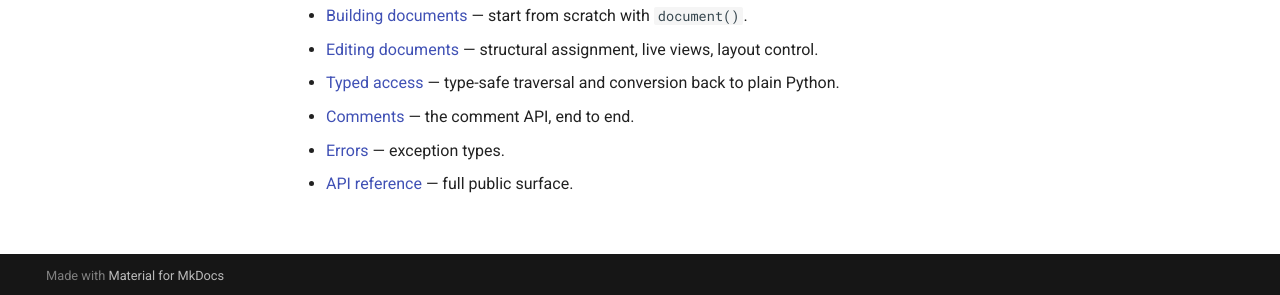
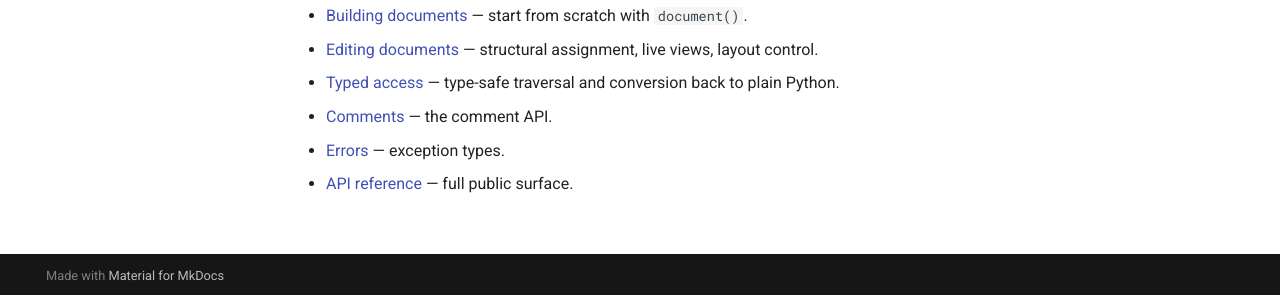
Before and after one commit to dimbleby/toml-edit, an MkDocs documentation site: the page built from docs/index.md, in a window 1280 px wide. Shown: the part 602-897 px from the top of the page. Built offline with MkDocs 1.6.1 and Material for MkDocs 9.7.7, drawn with Linux system fonts in a browser that asks for light colours; comment, search, counter and statistics services are not loaded.

Commit message:
trim docs

```diff
--- a/docs/index.md
+++ b/docs/index.md
@@ -22,6 +22,6 @@ print(tomlrt.dumps(doc))   # comments and layout are preserved
 - [Building documents](building.md) — start from scratch with `document()`.
 - [Editing documents](editing.md) — structural assignment, live views, layout control.
 - [Typed access](access.md) — type-safe traversal and conversion back to plain Python.
-- [Comments](comments.md) — the comment API, end to end.
+- [Comments](comments.md) — the comment API.
 - [Errors](errors.md) — exception types.
 - [API reference](api.md) — full public surface.
```
Also changed, not shown: docs/access.md (+1 -1 lines).
